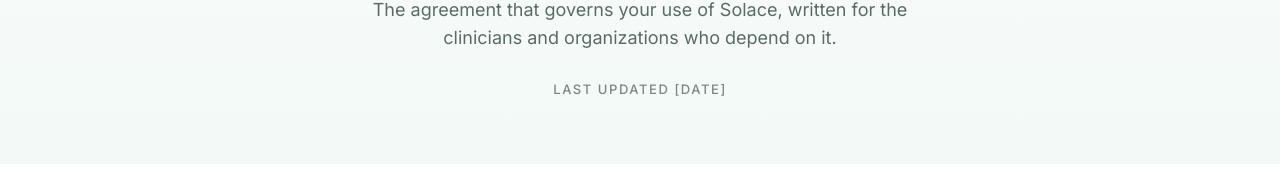
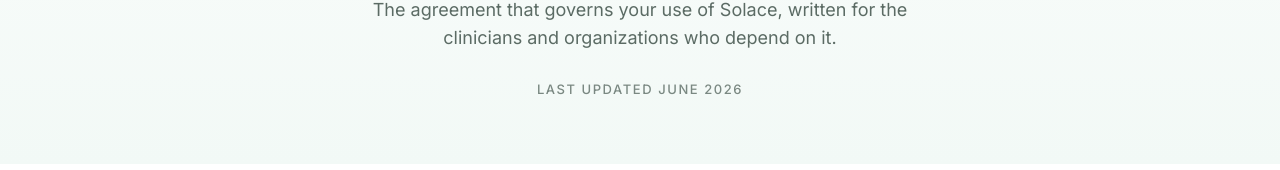
Before and after one commit to Dhruvjain35/solace-ai, a React (Vite) app in the folder landing/: page /terms in a window 1280 px wide. Shown: the part 416-586 px from the top of the page. Built offline with nearby package versions, Linux system fonts and the light colour scheme; a web font is replaced by a local one.

Commit message:
landing(legal): replace literal [DATE] placeholder with a real Last updated date

```diff
--- a/landing/src/pages/Hipaa.tsx
+++ b/landing/src/pages/Hipaa.tsx
@@ -38,7 +38,7 @@
       eyebrow="HIPAA compliance"
       title="HIPAA, handled as a Business Associate."
       sub="How Solace meets the Privacy, Security and Breach Notification Rules, and exactly what your organization gets when you bring us in."
-      lastUpdated="[DATE]"
+      lastUpdated="June 2026"
       sections={SECTIONS}
     >
       <Section title="Our role: Business Associate" reduce={null} index={0}>
--- a/landing/src/pages/Privacy.tsx
+++ b/landing/src/pages/Privacy.tsx
@@ -40,7 +40,7 @@
       eyebrow="Privacy policy"
       title="Your data, treated like it matters."
       sub="How Solace collects, uses, shares and protects information, including the protected health information we process on behalf of covered entities."
-      lastUpdated="[DATE]"
+      lastUpdated="June 2026"
       sections={SECTIONS}
     >
       <Section title="Overview" reduce={null} index={0}>
--- a/landing/src/pages/Terms.tsx
+++ b/landing/src/pages/Terms.tsx
@@ -40,7 +40,7 @@
       eyebrow="Terms of service"
       title="The terms behind the trust."
       sub="The agreement that governs your use of Solace, written for the clinicians and organizations who depend on it."
-      lastUpdated="[DATE]"
+      lastUpdated="June 2026"
       sections={SECTIONS}
     >
       <Section title="Acceptance of terms" reduce={null} index={0}>
```
